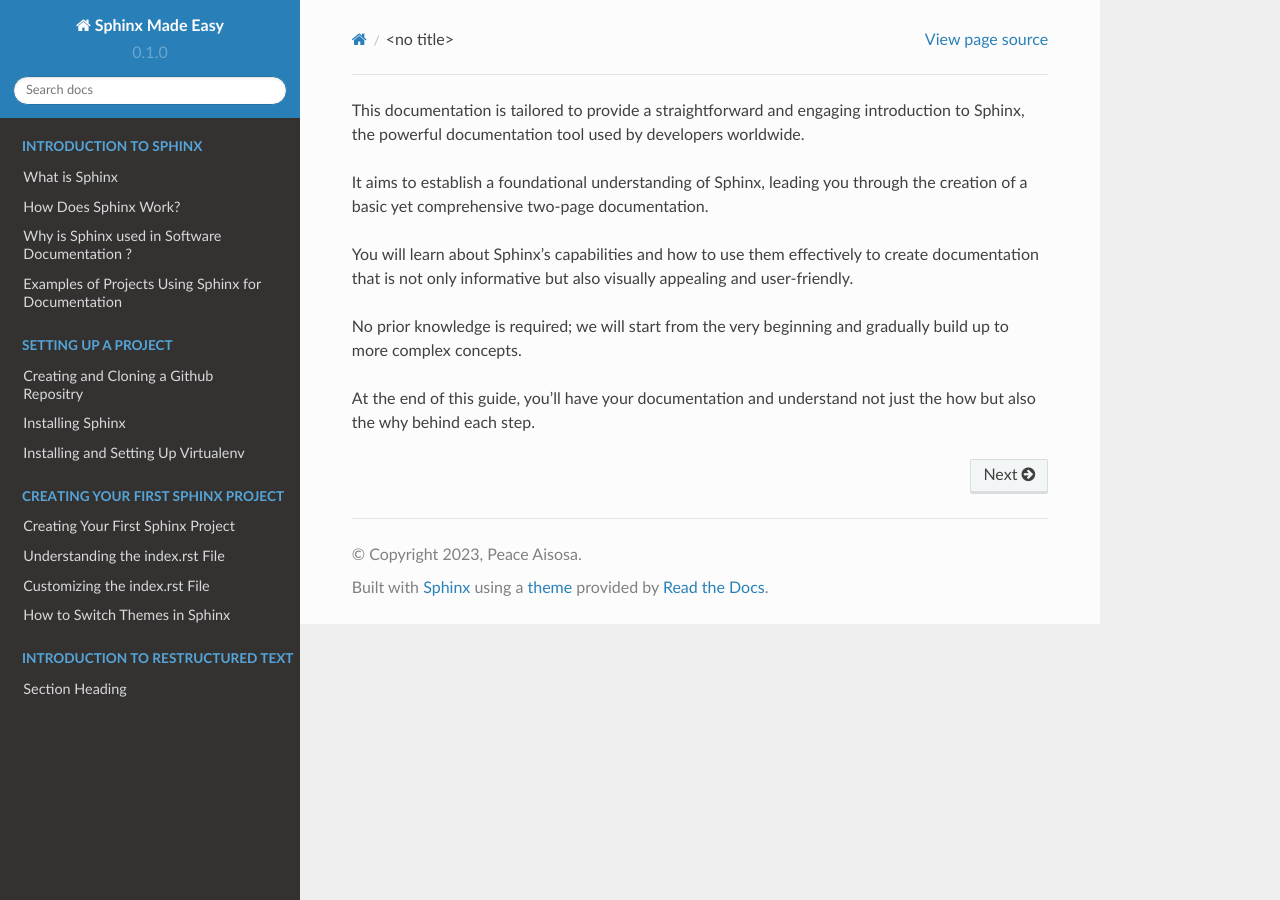
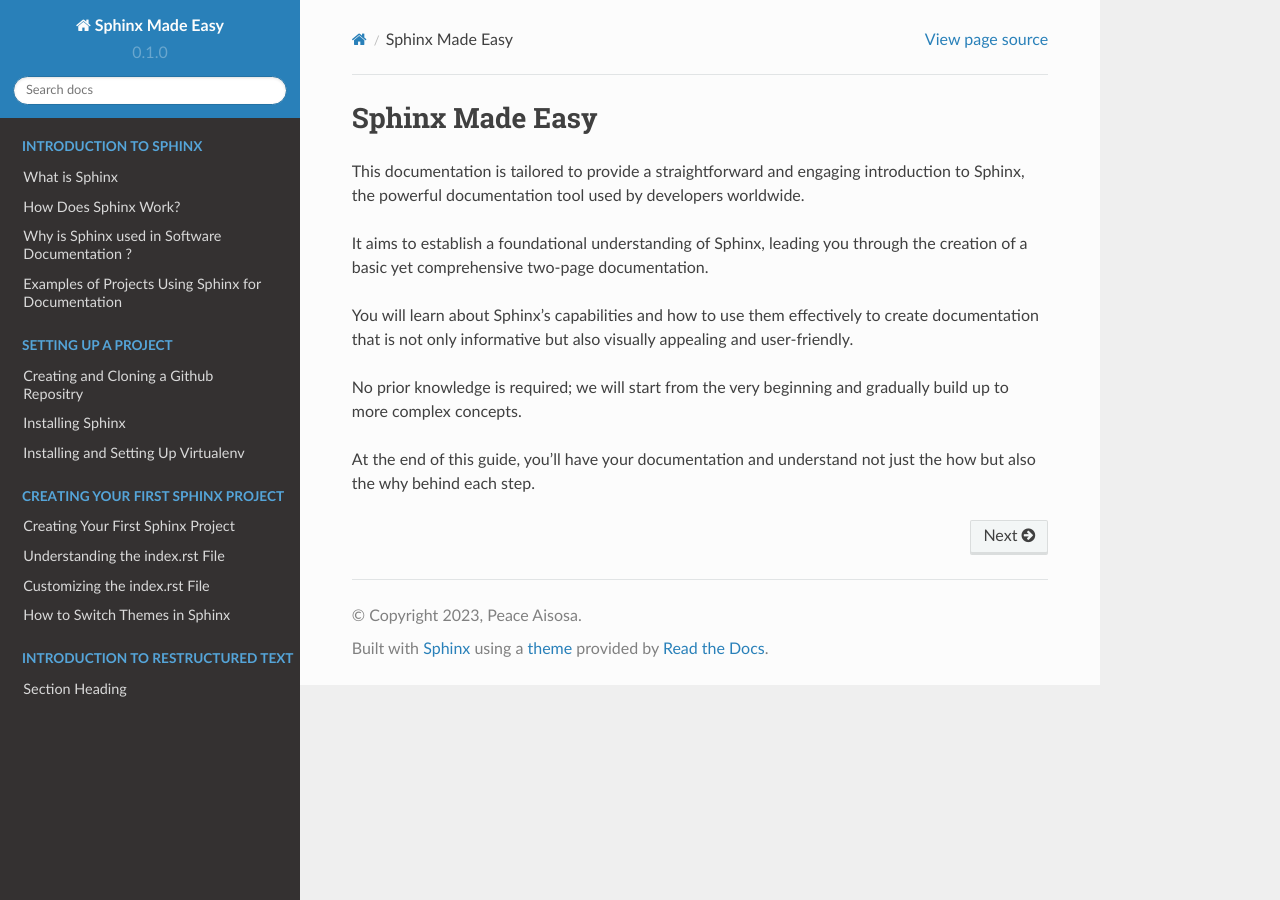
Before and after one commit to LowCodeDataGirl/Sphinx-Quick-Start-Guide, a Sphinx documentation site: the page built from docs/source/index.rst, in a window 1280 px wide. Built offline with Sphinx 7.4.7 and the Read the Docs theme 2.0.0, drawn with Linux system fonts in a browser that asks for light colours; pages that are not in the unit, such as notebooks, are missing from menus.

Commit message:
Update index.rst

```diff
--- a/docs/source/index.rst
+++ b/docs/source/index.rst
@@ -4,6 +4,8 @@
    contain the root `toctree` directive.
 
 
+Sphinx Made Easy
+======================
 
 This documentation is tailored to provide a straightforward and engaging introduction to Sphinx,
 the powerful documentation tool used by developers worldwide.
```
